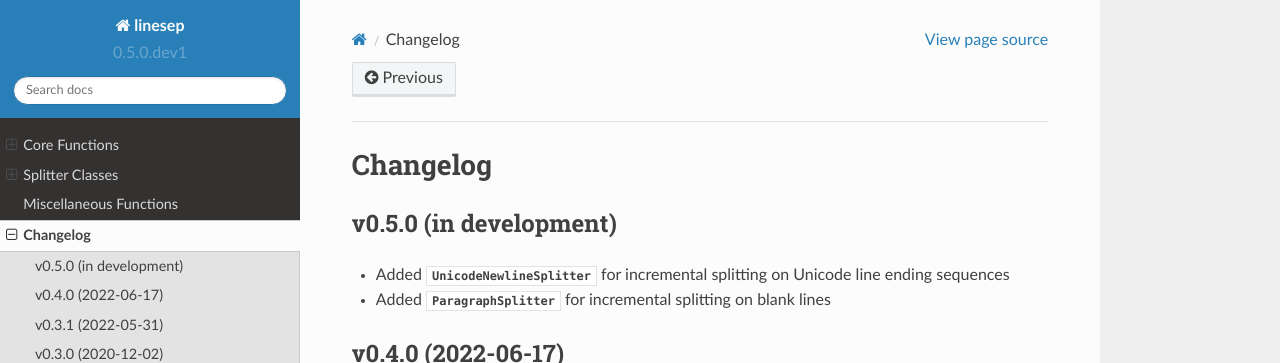
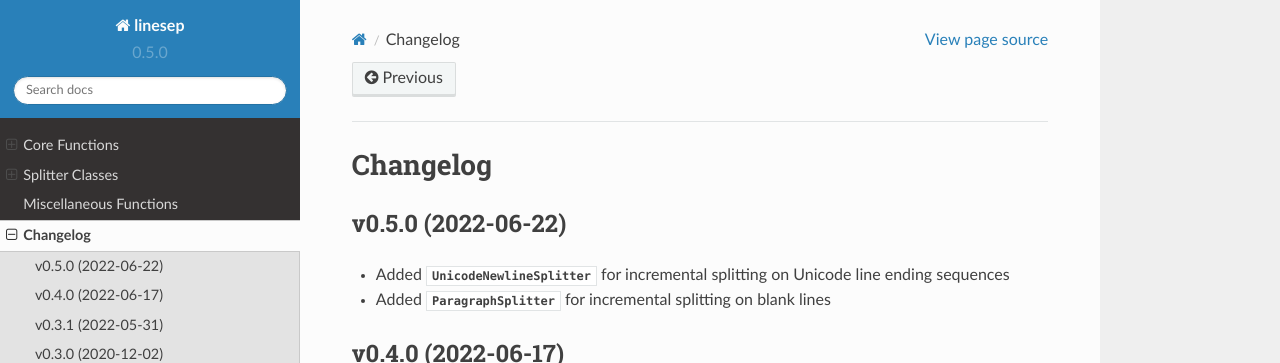
Before and after one commit to jwodder/linesep, a Sphinx documentation site: the page built from docs/changelog.rst, in a window 1280 px wide and 1397 px high. Shown: the top 363 px of the window. Built offline with Sphinx 7.4.7 and the Read the Docs theme 2.0.0, drawn with Linux system fonts in a browser that asks for light colours.

Commit message:
v0.5.0 — Splitting on Unicode newlines and blank lines
- Added `UnicodeNewlineSplitter` for incremental splitting on Unicode line ending sequences
- Added `ParagraphSplitter` for incremental splitting on blank lines

```diff
--- a/CHANGELOG.md
+++ b/CHANGELOG.md
@@ -1,5 +1,5 @@
-v0.5.0 (in development)
------------------------
+v0.5.0 (2022-06-22)
+-------------------
 - Added `UnicodeNewlineSplitter` for incremental splitting on Unicode line
   ending sequences
 - Added `ParagraphSplitter` for incremental splitting on blank lines
--- a/docs/changelog.rst
+++ b/docs/changelog.rst
@@ -3,8 +3,8 @@
 Changelog
 =========
 
-v0.5.0 (in development)
------------------------
+v0.5.0 (2022-06-22)
+-------------------
 - Added `UnicodeNewlineSplitter` for incremental splitting on Unicode line
   ending sequences
 - Added `ParagraphSplitter` for incremental splitting on blank lines
--- a/src/linesep/__init__.py
+++ b/src/linesep/__init__.py
@@ -9,7 +9,7 @@
 more information.
 """
 
-__version__ = "0.5.0.dev1"
+__version__ = "0.5.0"
 __author__ = "John Thorvald Wodder II"
 __author_email__ = "linesep@varonathe.org"
 __license__ = "MIT"
```
